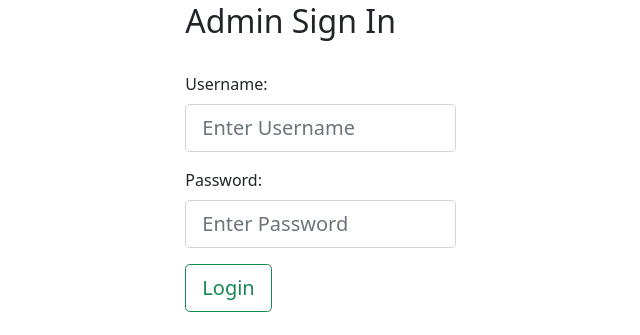
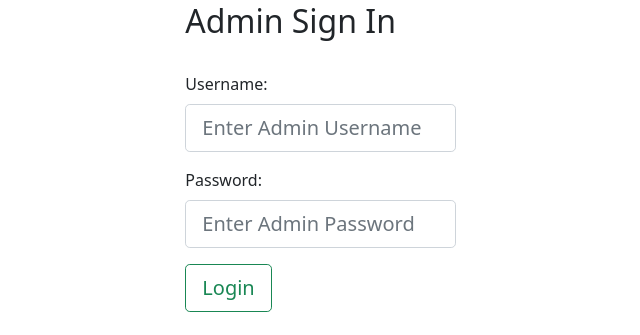
Before and after one commit to Keagan-SM-TAFE/RAD-Web-Project, a PHP site: page /moviedatabase/login.php in a window 1280 px wide. Shown: the part 610-945 px from the top of the page, without its empty margins (48-688 px from the left). Run offline with PHP 8.4, Linux system fonts and the light colour scheme.

Commit message:
login.php adheres to WCAG

```diff
--- a/login.php
+++ b/login.php
@@ -57,14 +57,14 @@ if ($_SERVER["REQUEST_METHOD"] == "POST")
                     <div class="mb-3">
                         <label for="username" class="form-label">Username:</label>
                         <input type="text" class="form-control form-control-lg" id="username"
-                            placeholder="Enter Username"  name="username" value="">
+                        aria-label="Enter admin username" placeholder="Enter Admin Username"  name="username" value="">
                     </div>
                     <div class="mb-3">
                         <label for="password" class="form-label">Password:</label>
                         <input type="password" class="form-control form-control-lg" id="genre"
-                            placeholder="Enter Password"  name="password" value="">
+                        aria-label="Enter admin password" placeholder="Enter Admin Password"  name="password" value="">
                     </div>
-                    <button type="submit" class="btn btn-outline-success btn-lg">Login</button>
+                    <button type="submit" aria-label="Admin login button" class="btn btn-outline-success btn-lg">Login</button>
                     <br><br>
         </form>
         <?php echo $ERROR; ?>
```
